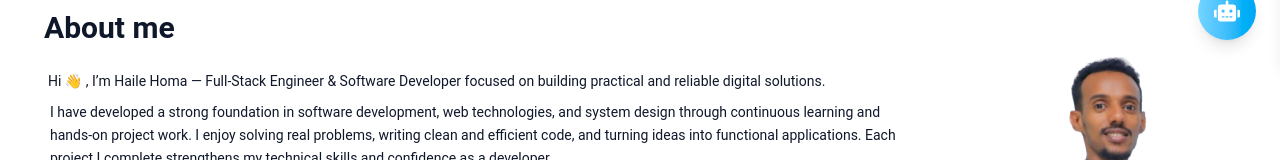
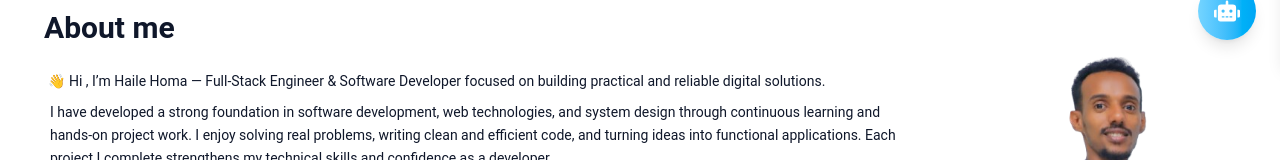
Before and after one commit to Haile-Homa/portfolio-haile-homa, a React (Vite) app in the folder portfolio/: page / in a window 1280 px wide. Shown: the part 736-896 px from the top of the page. Built offline with nearby package versions, Linux system fonts and the light colour scheme.

Commit message:
repostioin emojii text again

```diff
--- a/portfolio/src/components/About/AboutIntro.jsx
+++ b/portfolio/src/components/About/AboutIntro.jsx
@@ -28,7 +28,7 @@ const AboutIntro = () => {
                         variants={staggerLeftItem}
                         className="mb-2 pl-1"
                     >
-                        Hi 👋 , I’m Haile Homa — Full-Stack Engineer & Software Developer  focused on building practical and reliable digital solutions.
+                    👋 Hi , I’m Haile Homa — Full-Stack Engineer & Software Developer  focused on building practical and reliable digital solutions.
                     </motion.p>
 
                     <motion.p
```
